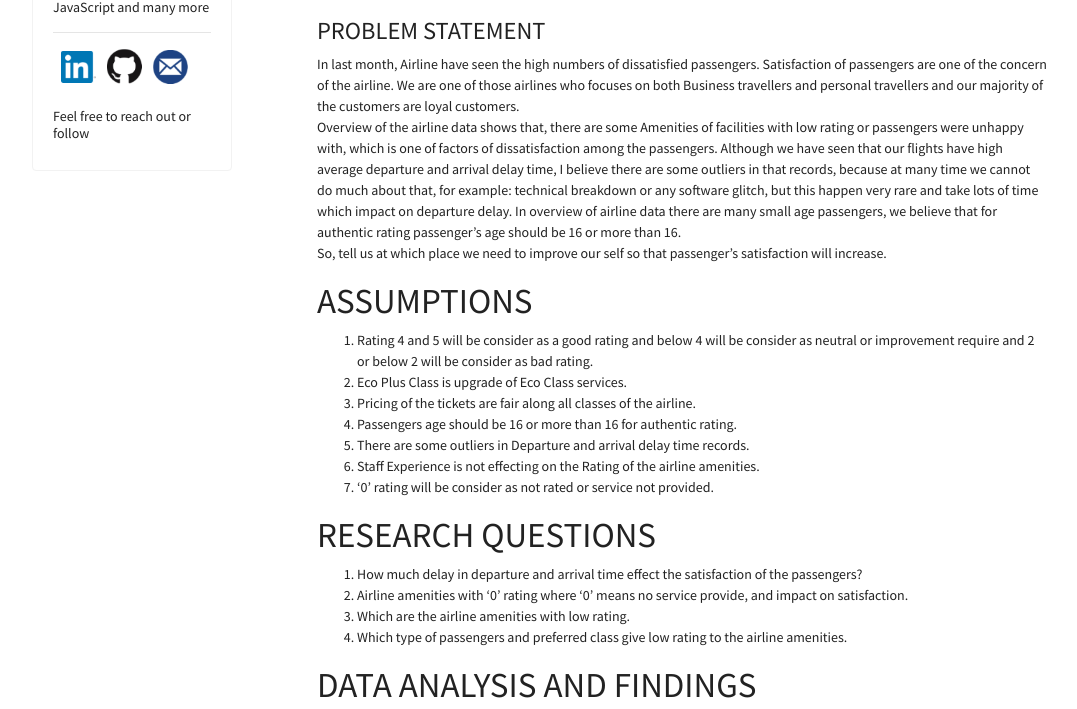
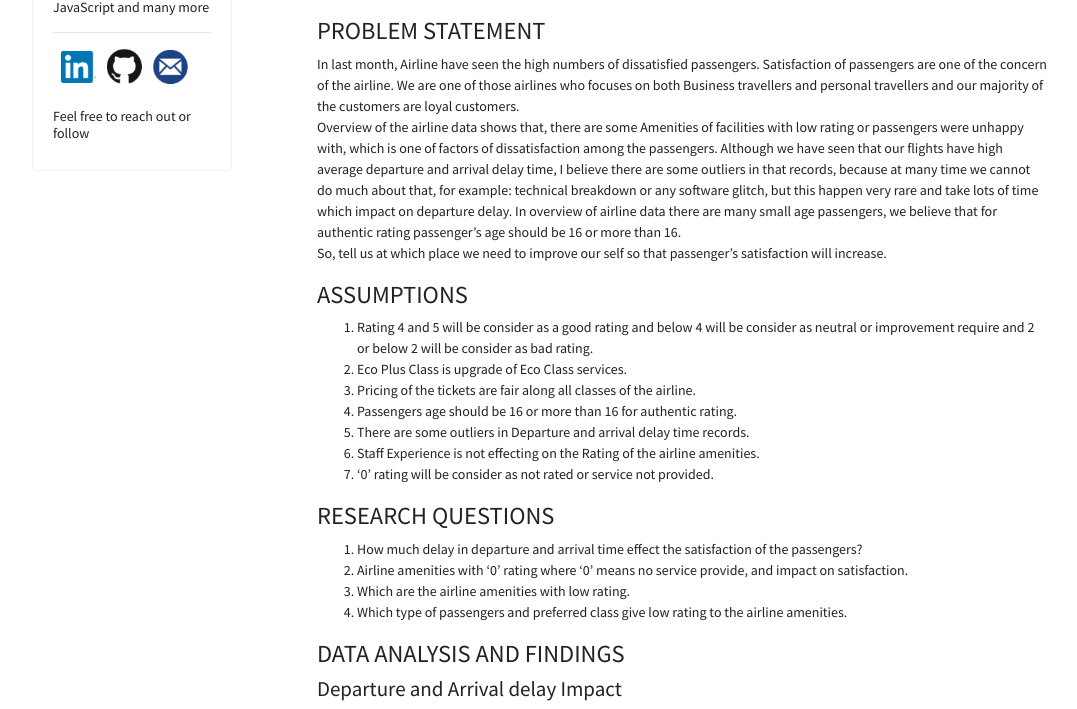
Before and after one commit to Abdishakury/abdishakury.github.io, a Jekyll site: the page built from Airline_Data_Analysis.md, in a window 1280 px wide. Shown: the part 971-1680 px from the top of the page, without its empty margins (53-1130 px from the left). Built offline with Jekyll 4.4.1, drawn with Linux system fonts in a browser that asks for light colours; nearby versions of some CDN libraries; our own code applies the rules of GitHub Pages for plain Markdown files; grey boxes are pictures that could not be loaded.

```diff
--- a/Airline_Data_Analysis.md
+++ b/Airline_Data_Analysis.md
@@ -13,7 +13,7 @@ which impact on departure delay. In overview of airline data there are many smal
 So, tell us at which place we need to improve our self so that passenger’s satisfaction
 will increase.
 
-# ASSUMPTIONS
+### ASSUMPTIONS
 1. Rating 4 and 5 will be consider as a good rating and below 4 will be consider as neutral or improvement require and 2 or         below 2 will be consider as bad rating.
 2. Eco Plus Class is upgrade of Eco Class services.
 3. Pricing of the tickets are fair along all classes of the airline.
@@ -22,14 +22,14 @@ will increase.
 6. Staff Experience is not effecting on the Rating of the airline amenities.
 7. ‘0’ rating will be consider as not rated or service not provided.
 
-# RESEARCH QUESTIONS
+### RESEARCH QUESTIONS
 1. How much delay in departure and arrival time effect the satisfaction of the passengers?
 2. Airline amenities with ‘0’ rating where ‘0’ means no service provide, and impact on satisfaction.
 3. Which are the airline amenities with low rating.
 4. Which type of passengers and preferred class give low rating to the airline amenities.
 
-# DATA ANALYSIS AND FINDINGS
-## Departure and Arrival delay Impact
+### DATA ANALYSIS AND FINDINGS
+#### Departure and Arrival delay Impact
 <img width="854" height="475" alt="image" src="https://github.com/user-attachments/assets/4e575c91-9d96-4b87-9f9f-f36d412be2ff" />
 
 <img width="854" height="475" alt="image" src="https://github.com/user-attachments/assets/28deb08b-3e47-4c05-9e25-95d1e297f4e5" />
@@ -45,7 +45,7 @@ Here, specially among the business travellers who are disloyal have high dissati
 
 **Finding:** By the above data analysis we find that, delay in departure have not much impact on satisfaction of the passengers, but passengers who face delay in arrival are mostly dissatisfied Specially after 5 minutes of delay. It look like delay in arrival definitely impact on the satisfaction of the travellers, rest other factor will be consider.
 
-### Amenities with 0 rating (service may not available or not provided)
+#### Amenities with 0 rating (service may not available or not provided)
 <img width="854" height="475" alt="image" src="https://github.com/user-attachments/assets/cbb91bc4-184c-4b6f-b74b-d3e4aafe9dd1" />
 <img width="854" height="475" alt="image" src="https://github.com/user-attachments/assets/786676d8-a49e-469a-9716-2a0755904c53" />
 In case of Business travellers most of them are look satisfied, it may because business travellers booked their tickets by the contact of agents, hence they do not face any difficulty whether Online booking service is available or not. But In case of Personal travellers scenario is different, here most of them report dissatisfaction, It may have a chance that no online booking service impact on there satisfaction rating.
@@ -54,7 +54,7 @@ In case of Business travellers most of them are look satisfied, it may because b
 
 **Findings:** By the above analysis, Mostly Business class passengers reported no Inflight wifi service, but it may not impact on their satisfaction decision, similar case in other preferred classes.¶ In other unavailable services like online booking and online boarding, it look like Personal travellers hold the high chance to get dissatisfied but unavailability of these services.
 
-### Airline Amenities with frequent rating equal to 3 or less than 3.
+#### Airline Amenities with frequent rating equal to 3 or less than 3.
 <img width="854" height="475" alt="image" src="https://github.com/user-attachments/assets/034e50f5-5851-4cf5-ba76-41854d13ef40" />
 Here, For Inflight wifi service most of the passengers rate below 4. Other graph show that Whether it is business class or eco or eco plus most of the passengers give 2 and 3 rating, which is not a good rating.
 
@@ -65,7 +65,7 @@ Similar as Inflight wifi service rating, Ease of online booking have low rating
 place wifi service is not available yet and if wifi service is present it is not working well.
 And for online booking it look like business travellers are sort of neutral but personal travellers give low rating of 2 and 3, it may because many business travellers book their tickets through agencies and personal travellers mostly book by them self.
 
-### Average rating to Amenities by Type of travellers and preferred class
+#### Average rating to Amenities by Type of travellers and preferred class
 <img width="854" height="475" alt="image" src="https://github.com/user-attachments/assets/8354add4-10e2-49b8-9ff7-0cc2d2a2b21d" />
 <img width="854" height="475" alt="image" src="https://github.com/user-attachments/assets/82bb5500-d2fa-4a80-a48d-f357e2cb1c25" />
 After take a view, there are some amenities to address like: Inflight wifi service which we already analyse, similarly we analysed online booking and other looks ok but Online boarding for personal travellers seems to be concerning. In online boarding personal travellers average rating was low.
@@ -75,7 +75,7 @@ Business travellers give good rating to online boarding, on the other hand perso
 
 **Findings:** Here, it look like business travellers are sort of positive with online boarding, but personal travellers report sort of neutral rating of 3 followed by 2 and 4. which is consider as ok ok condition of online boarding. In above analysis there are also some passengers who report no online boarding which show impact specially on personal travellers. It means first at many place there are no online boarding service, and if it is there then it may not work satisfactory.
 
-# CONCLUSION
+### CONCLUSION
 At the last of this data analysis we found that there are 4 kind of issue with the airline. Delay in arrival, Inflight wifi service, Ease of online booking, Online boarding service.
 
 If we consider other factors constant, delay in arrival have definitely impact on satisfaction of the passengers specially when the delay is more than 5 minutes and those passengers who travel for personal reasons are mostly dissatisfied, So if flights
@@ -83,7 +83,7 @@ will have more delays in arrival this will definitely become one of the reason o
 
 Now come to the other issues like Inflight wifi, Online booking and Online boarding. Some of the passengers report unavailability of these service and if these service were there then they are not working well, in case of wifi most of passengers gave rating of below 3 which is really concerning, similar case with online booking, many of the passengers reported No online booking, mostly personal travellers were there it may because many business travellers prefer to book there tickets through agencies, but personal travellers really do it with Website or other portals, and if the online booking service was there then it would not working well, thats why mostly personal travellers give low rating to online booking service. But in Online boarding, ratings were sort of neutral but average rating of personal travellers was lower side, but at some place passengers reported No online boarding service, mostly personal travellers reported this and these are some issues which could be the reason of dissatisfaction among the passengers.
 
-# SUGGESTIONS
+### SUGGESTIONS
 
 1. Try to reduce flight delays, make it under 5 minutes specially in arrival, this will definitely left a good impression on the    passengers, and showcase your punctuality.
 2. Improvement required in Inflight wifi service, in terms or connectivity and speed, Also it may possible that many passengers     did not know about the service or how to avail that.
```
